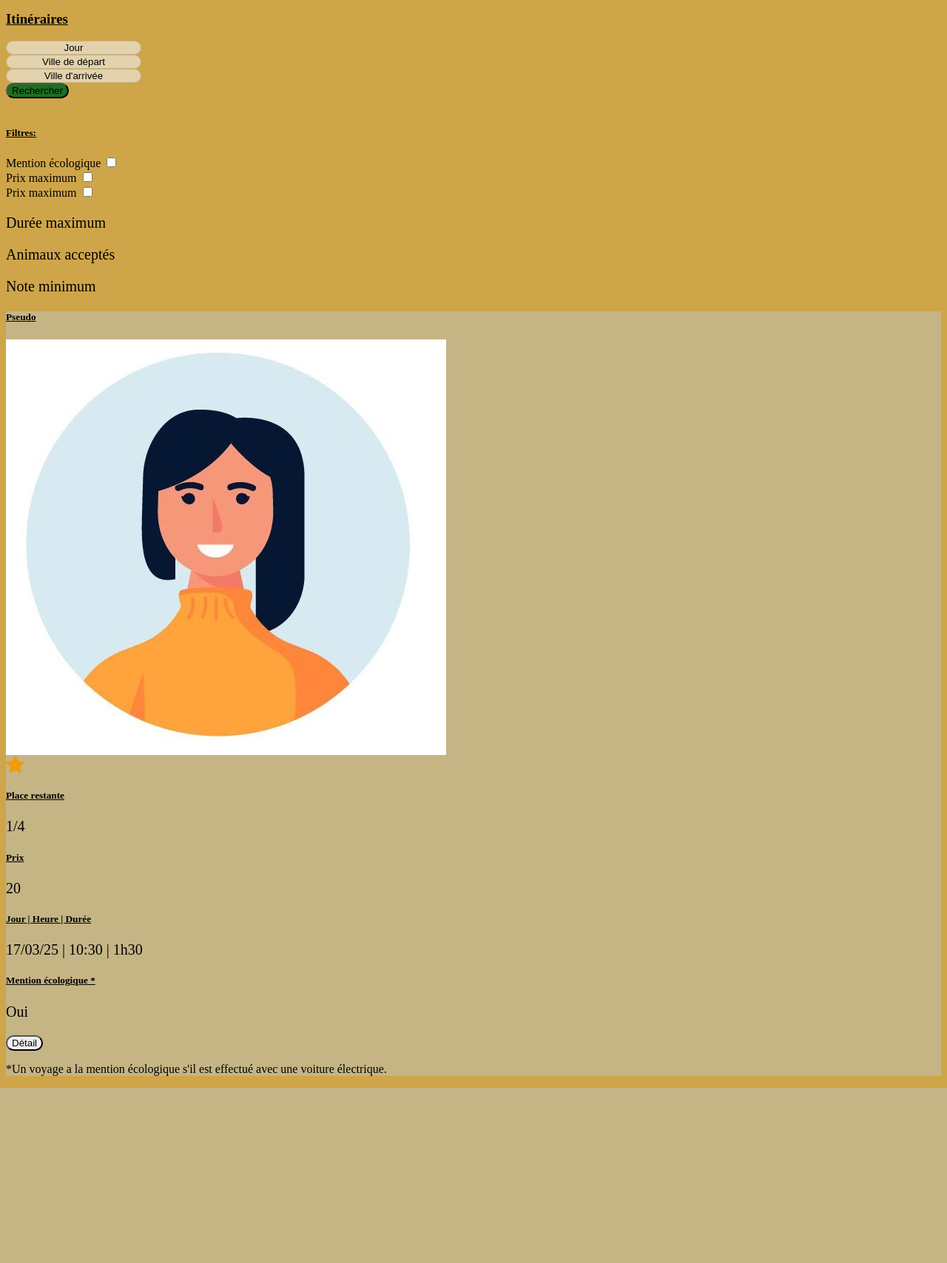
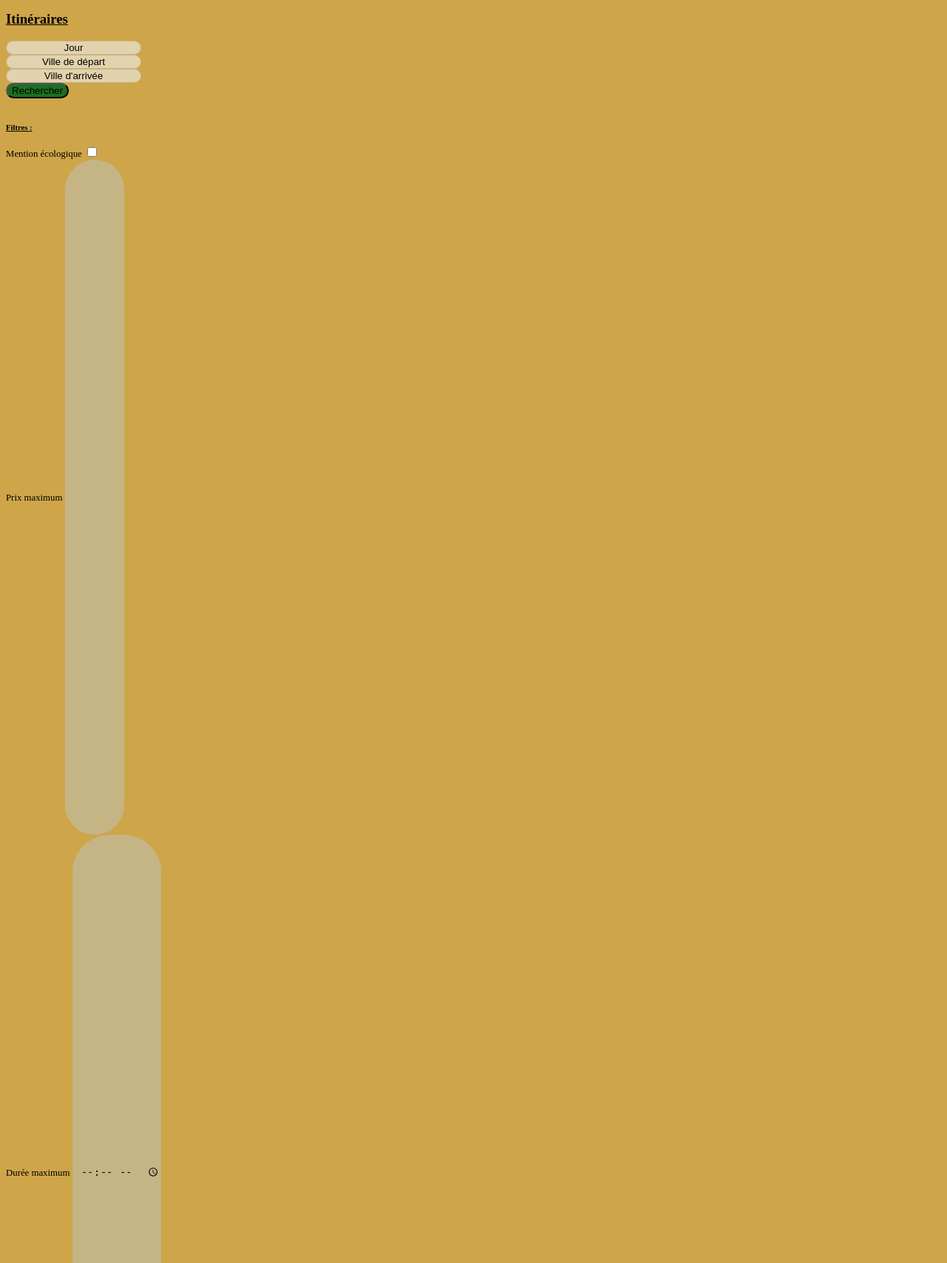
Before and after one commit to Alex061047/eco_ride, a PHP site: page /Vue/covoit/covoit.php in a window 1280 px wide. Shown: the part 212-1920 px from the top of the page at 74% size. Before the commit the page ends 1683 px from the top, so only its background shows below. Run offline with PHP 8.4, Linux system fonts and the light colour scheme; style sheets or scripts are compiled from the project's sources.

Commit message:
Front filtre Covoiturage

```diff
--- /dev/null
+++ b/Controleur/covoit/covoit.js
@@ -0,0 +1,6 @@
+$(document).ready(function() {
+    var $select = $(".select-numbers"); // Renomme la classe correctement
+    for (let i = 1; i <= 100; i++) {
+        $select.append($('<option></option>').val(i).text(i));
+    }
+});
--- a/Vue/covoit/covoit.php
+++ b/Vue/covoit/covoit.php
@@ -47,37 +47,49 @@
 
         <!--Filtres-->
 
-        <div class="row text-center filtre">
-
-            <div class="col-2">
-             <h5 class="fw-light"><u>Filtres:</u></h5>
+        <div class="d-flex align-items-center gap-3 filtre">
+        <div>
+            <h5 class="fw-light"><u>Filtres :</u></h5>
         </div>
 
-            <div class="col-2">
-            <label for="mention">Mention écologique</label>
+        <div class="d-flex align-items-center">
+            <label for="mention" class="me-1">Mention écologique</label>
             <input type="checkbox" id="mention" name="mention"/>
         </div>
 
-            <div class="col-1">
-            <label for="prix">Prix maximum</label>
-            <input type="checkbox" id="prix" name="prix"/>
+        <div class="d-flex align-items-center">
+            <label for="prix" class="me-1">Prix maximum</label>
+            <input type="number" id="prix" name="prix" class="form-control" style="width: 80px;"/>
         </div>
 
-            <div class="col-3">
-            <label for="prix">Prix maximum</label>
-            <input type="checkbox" id="prix" name="prix"/>
-            <p>Durée maximum</p>
+        <div class="d-flex align-items-center">
+            <label for="duree" class="me-1">Durée maximum</label>
+            <input type="time" id="duree" name="duree" class="form-control" style="width: 120px;"/>
         </div>
 
-            <div class="col-2">
-            <p>Animaux acceptés</p>
+        <div class="d-flex align-items-center text-nowrap">
+            <label for="animaux" class="me-1">Animaux acceptés</label>
+            <select id="animaux" class="form-select">
+                <option value=""></option>
+                <option value="oui">Oui</option>
+                <option value="non">Non</option>
+            </select>
         </div>
 
-            <div class="col-2">
-            <p>Note minimum</p>
+        <div class="d-flex align-items-center text-nowrap">
+            <label for="note" class="me-1">Note minimum</label>
+            <select id="note" class="form-select">
+                <option value=""></option>
+                <option value="1">1/5</option>
+                <option value="2">2/5</option>
+                <option value="3">3/5</option>
+                <option value="4">4/5</option>
+                <option value="5">5/5</option>
+            </select>
         </div>
 
         </div>
+
 
         <!-- Liste des covoiturages -->
         <div class="row mt-2 justify-content-center">
@@ -134,3 +146,5 @@
 
     </div>
 </section>
+
+<script src="../../Controleur/covoit/covoit.js"></script>
--- a/assets/styles/covoit/covoit.css
+++ b/assets/styles/covoit/covoit.css
@@ -50,5 +50,35 @@ p {
 }
 
 .filtre {
-  font-size: 100%;
+  font-size: 80%;
+}
+
+#mention {
+  accent-color: var(--secondary-color) !important;
+}
+
+#prix {
+  width: 30%;
+  height: 75%;
+  background-color: var(--secondary-color) !important;
+}
+
+#duree {
+  width: 25%;
+  height: 75%;
+  background-color: var(--secondary-color) !important;
+}
+
+#animaux {
+  width: 50%;
+  height: 75%;
+  background-color: var(--secondary-color) !important;
+  border-color: var(--secondary-color) !important;
+}
+
+#note {
+  width: 50%;
+  height: 75%;
+  background-color: var(--secondary-color) !important;
+  border-color: var(--secondary-color) !important;
 }/*# sourceMappingURL=covoit.css.map */
--- a/assets/styles/covoit/covoit.scss
+++ b/assets/styles/covoit/covoit.scss
@@ -50,5 +50,36 @@
   }
 
   .filtre{
-    font-size: 100%;
+    font-size: 80%;
   }
+
+
+  #mention {
+    accent-color: var(--secondary-color) !important;
+  }
+
+  #prix {
+    width: 30%;
+    height: 75%;
+    background-color: var(--secondary-color) !important;
+  }
+
+  #duree {
+    width: 25%;
+    height: 75%;
+    background-color: var(--secondary-color) !important;
+  }
+
+  #animaux {
+    width: 50%;
+    height: 75%;
+    background-color: var(--secondary-color) !important;
+    border-color: var(--secondary-color) !important;
+  }
+
+  #note {
+    width: 50%;
+    height: 75%;
+    background-color: var(--secondary-color) !important;
+    border-color: var(--secondary-color) !important;
+  }
```
Also changed, not shown: 1 other file. Lines whose indentation alone changed are shown as unchanged.
